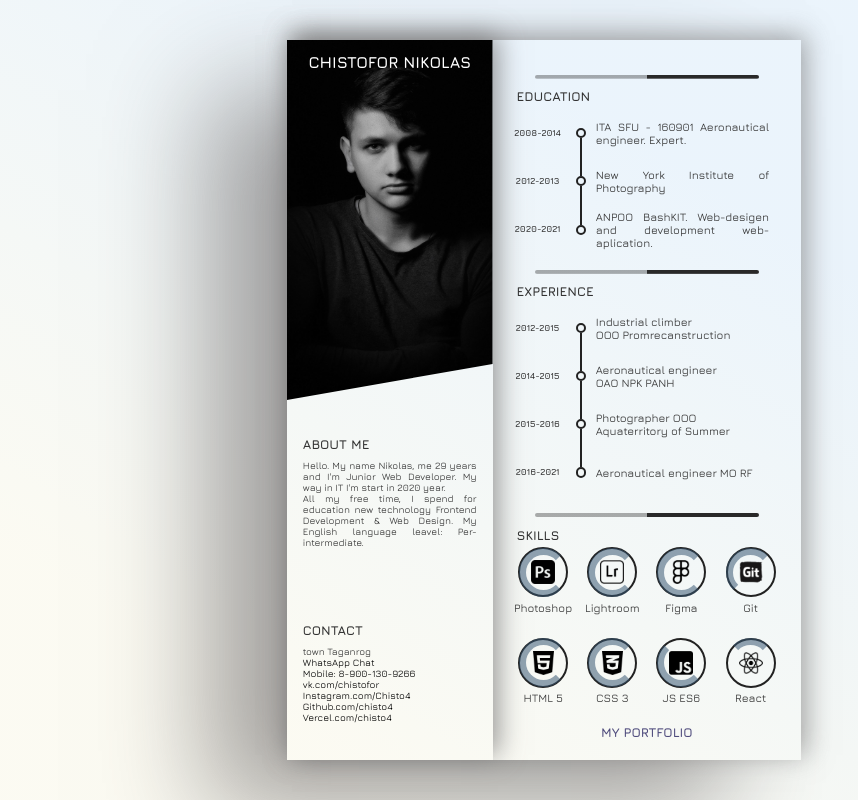
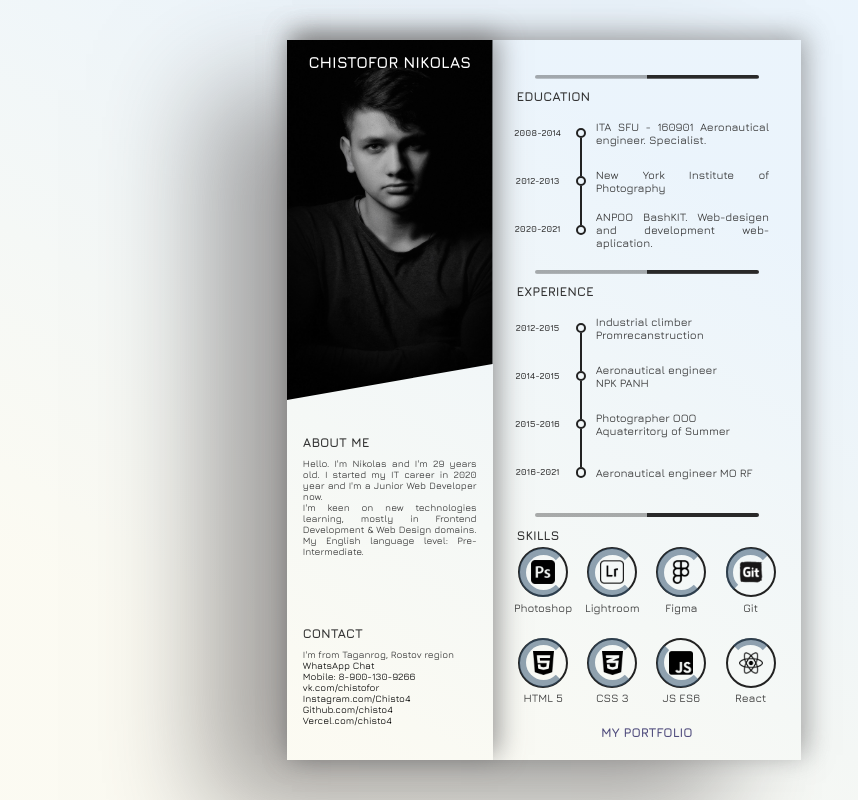
Before and after one commit to chisto4/MyResumeMr1, a website: page index.html in a window 1280 px wide. Shown: the whole page, without its empty margins (96-954 px from the left). Drawn offline with nearby package versions, Linux system fonts and the light colour scheme.

Commit message:
ochepyatki

```diff
--- a/index.html
+++ b/index.html
@@ -23,20 +23,20 @@
             <div class="aboutMe">
                 <h4>ABOUT ME</h4>
                 <p>
-                    Hello. My name Nikolas, me 29 years and I'm Junior Web
-                    Developer. My way in IT I'm start in 2020 year.
+                    Hello. I'm Nikolas and I'm 29 years old.
+                    I started my IT career in 2020 year and I'm a Junior Web Developer now.
                 </p>
 
                 <p>
-                    All my free time, I spend for education new technology
-                    Frontend Development & Web Design. My English language leavel: Per-intermediate.
+                    I'm keen on new technologies learning, mostly in
+                    Frontend Development & Web Design domains. My English language level: Pre-Intermediate.
                 </p>
             </div>
 
             <div class="contact desctopContact">
                 <h4>CONTACT</h4>
                 <p>
-                    town Taganrog<br>
+                    I'm from Taganrog, Rostov region<br>
                     <a href="https://wa.me/+79185946414">WhatsApp Chat</a><br>
                     <a href="tel:+79001309266">Mobile: 8-900-130-9266</a><br>
                     <a href="http://vk.com/chistofor">vk.com/chistofor</a><br>
@@ -87,7 +87,7 @@
                     <div class="history">
                         <div class="historyInfo">
                             <p>
-                            ITA SFU - 160901 Aeronautical engineer. Expert.
+                            ITA SFU - 160901 Aeronautical engineer. Specialist.
                             </p>
                         </div>
 
@@ -149,13 +149,13 @@
                     <div class="history">
                         <div class="historyInfo">
                             <p>
-                                Industrial climber <br> OOO Promrecanstruction
+                                Industrial climber <br> Promrecanstruction
                             </p>
                         </div>
 
                         <div class="historyInfo">
                         <p>
-                            Aeronautical engineer <br> OAO NPK PANH
+                            Aeronautical engineer <br> NPK PANH
                         </p>
                         </div>
 
@@ -253,7 +253,7 @@
         <div class="contact mobileContact">
             <h4>CONTACT</h4>
             <p>
-                town Taganrog<br>
+                I'm from Taganrog, Rostov region<br>
                 <a href="https://wa.me/+79185946414">WhatsApp Chat</a><br>
                 <a href="tel:+79001309266">Mobile: 8-900-130-9266</a><br>
                 <a href="http://vk.com/chistofor">vk.com/chistofor</a><br>
```
Also changed, not shown: 1 other file.
